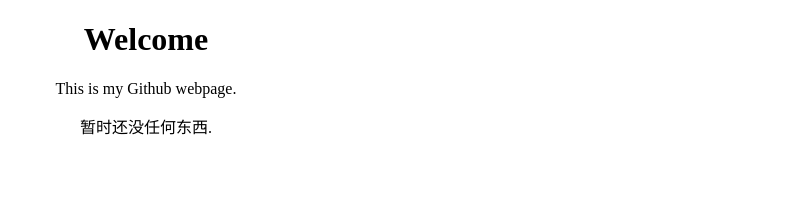
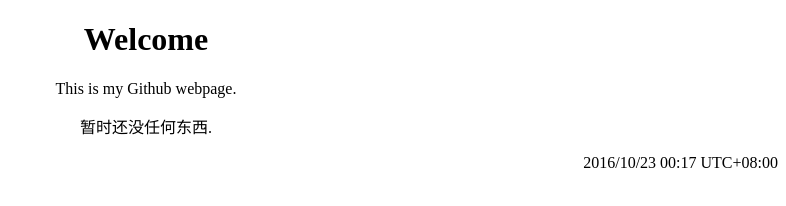
Before and after one commit to ahillgian/ahillgian.github.io, a plain HTML site: page index.html in a window 1280 px wide. Shown: the whole page, without its empty margins (494-1280 px from the left). Drawn offline with Linux system fonts and the light colour scheme.

Commit message:
Update index.html

```diff
--- a/index.html
+++ b/index.html
@@ -8,5 +8,6 @@
     <h1 align="center">Welcome</h1>
     <p align="center">This is my Github webpage.</p>
     <p align="center">暂时还没任何东西.</p>
+    <p align="right">2016/10/23 00:17 UTC+08:00</p>
   </body>
 </html>
```
